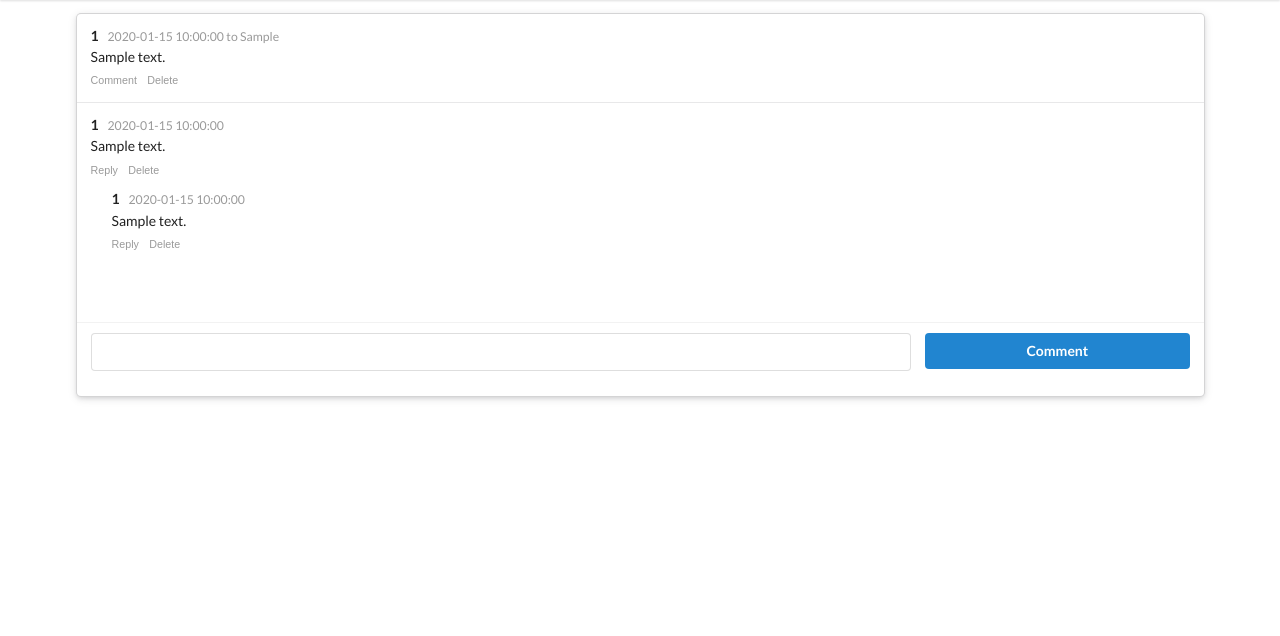
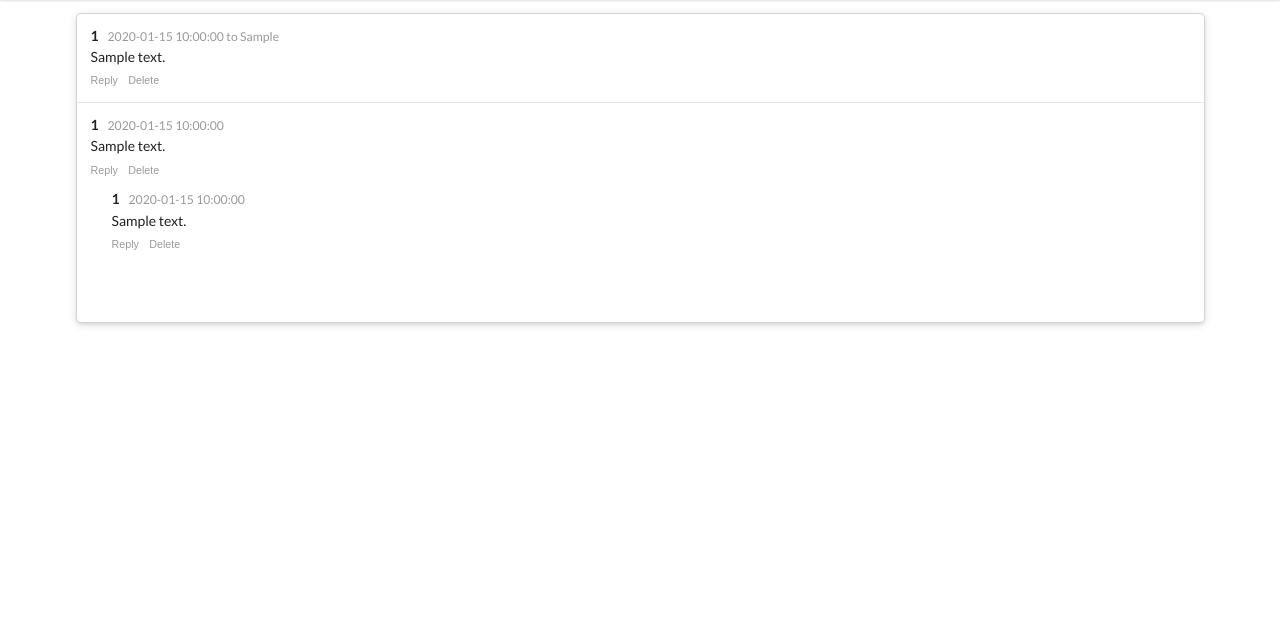
Before and after one commit to KTachibanaM/mini-gplus, a Flask app: template templates/profile.jinja2 in a window 1280 px wide. Shown: the part 42-678 px from the top of the page. Run offline with Flask 2, Linux system fonts and the light colour scheme; the visitor is signed in with stand-in values (Sample User, id 1); the template is opened without the code that fills it: most values are stand-ins (such as "Sample title", 1, 10 or a date in 2020); some libraries are stand-ins or nearby versions.

Commit message:
kind of clean

```diff
--- a/app.py
+++ b/app.py
@@ -100,10 +100,11 @@ def rm_post():
     return redirect(url_for('index'))
 
 
+@app.route('/reply/<post_id>')
 @app.route('/reply/<post_id>/<comment_id>')
 @login_required
 # TODO: authorized?
-def reply(post_id, comment_id):
+def reply(post_id, comment_id=None):
     return render_template('reply.jinja2', post_id=post_id, comment_id=comment_id)
 
 
--- a/templates/cards/_post.jinja2
+++ b/templates/cards/_post.jinja2
@@ -21,7 +21,7 @@
                 </div>
                 <div class="actions">
                     <button class="comment-action">
-                        <a href="/reply/{{ post.id }}">Comment</a>
+                        <a href="/reply/{{ post.id }}">Reply</a>
                     </button>
                     {% if user.owns_post(post) %}
                         <form method="post" action="/rm-post" style="display: inline;">
@@ -41,18 +41,5 @@
                 </div>
             </div>
         {% endif %}
-        <div class="extra content">
-            <form class="ui form" method="post" action="/add-comment">
-                <input type="hidden" name="post_id" value="{{ post.id }}" readonly>
-                <div class="fields">
-                    <div class="twelve wide field">
-                        <input name="content"/>
-                    </div>
-                    <div class="four wide field">
-                        <button class="ui fluid blue button">Comment</button>
-                    </div>
-                </div>
-            </form>
-        </div>
     </div>
 {% endmacro %}
```
Also changed, not shown: templates/reply.jinja2 (+6 -2 lines).
